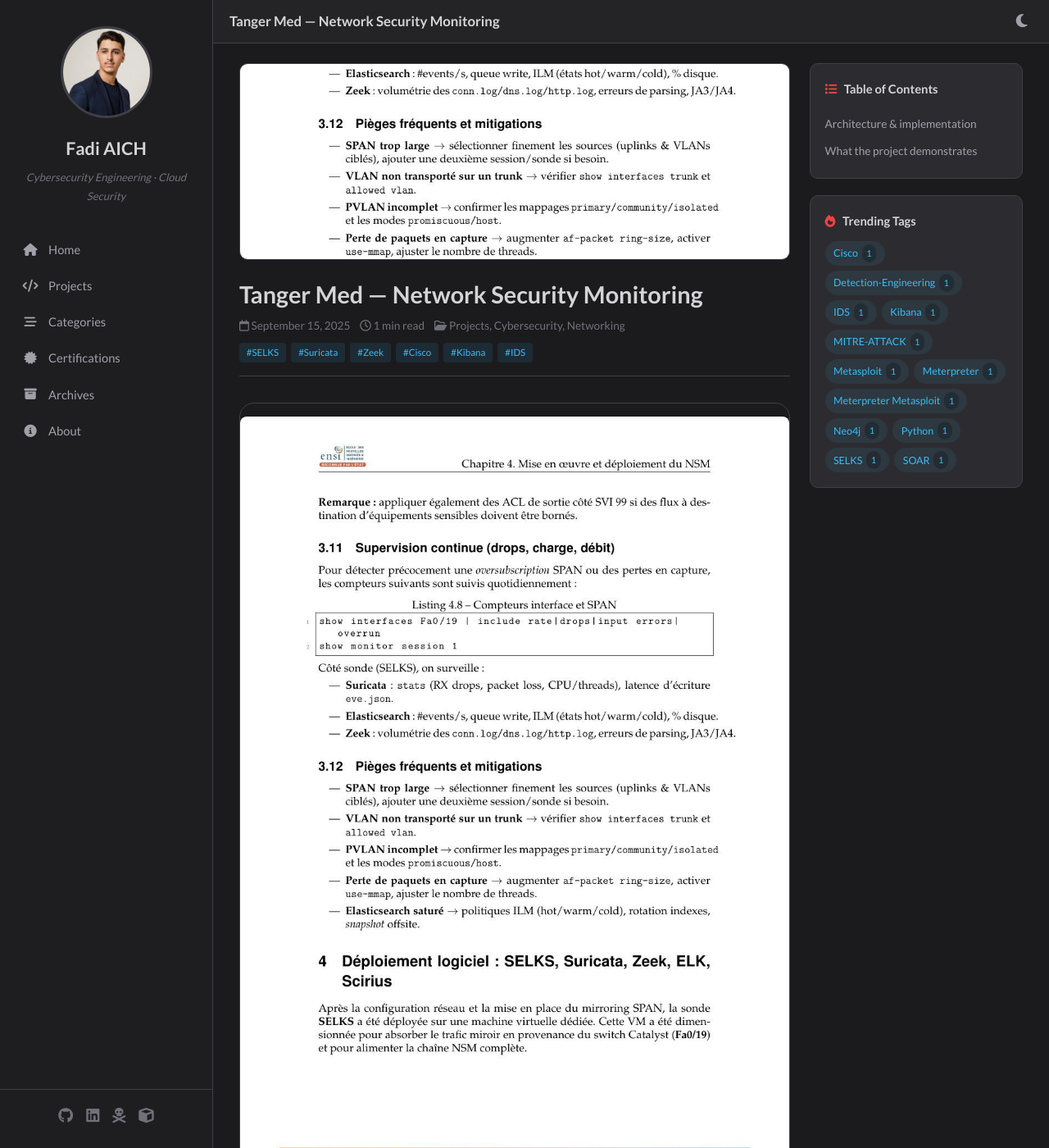
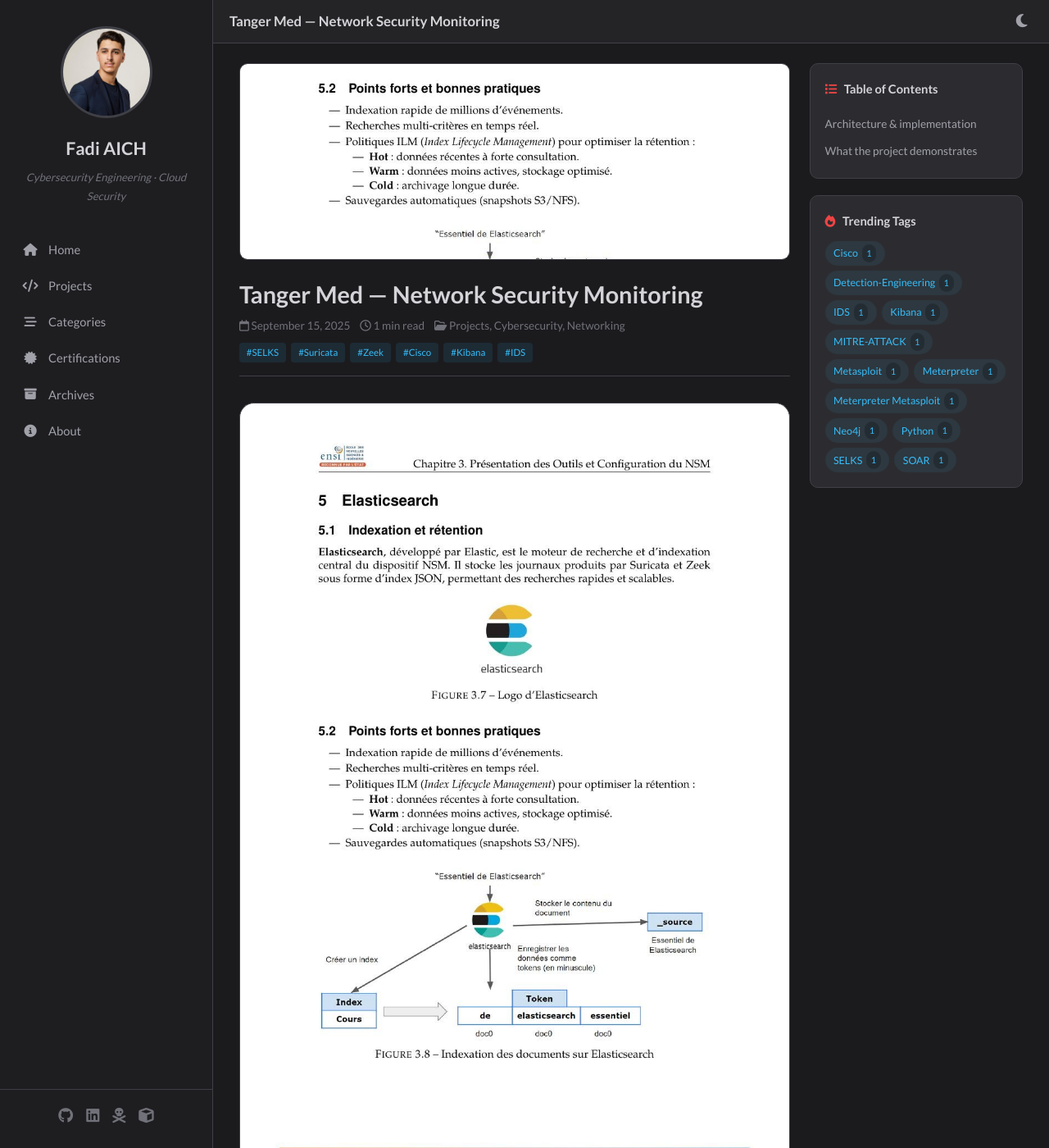
Before and after one commit to Fadi-AICH/Fadi-AICH.github.io, a Jekyll site: the page built from _posts/2025-09-15-tanger-med-network-security-monitoring.md, in a window 1280 px wide and 1400 px high. Shown: the whole window at 82% size. Built offline with Jekyll 4.4.1, drawn with Linux system fonts in a browser that asks for light colours.

Commit message:
Use NSM architecture as case-study cover

```diff
--- a/_posts/2025-09-15-tanger-med-network-security-monitoring.md
+++ b/_posts/2025-09-15-tanger-med-network-security-monitoring.md
@@ -5,12 +5,12 @@
 permalink: /projects/tanger-med-nsm/
 categories: [Projects, Cybersecurity, Networking]
 tags: [SELKS, Suricata, Zeek, Cisco, Kibana, IDS]
-image: /assets/img/tanger-med/tanger-med-p48.jpg
+image: /assets/img/tanger-med/tanger-med-p34.jpg
 excerpt: "Tanger Med internship project: passive Cisco traffic acquisition feeding a SELKS-based NSM stack with Suricata, Zeek, Elasticsearch/Kibana and Scirius."
 ---
 
-<style>.case-hero{border:1px solid var(--border-color);border-radius:18px;overflow:hidden;margin-bottom:1.5rem}.case-hero img{width:100%;display:block}.case-callout{padding:1rem 1.2rem;border-left:3px solid var(--accent);background:rgba(56,189,248,.06);margin:1.2rem 0}.case-gallery{display:grid;grid-template-columns:repeat(2,1fr);gap:1rem}.case-gallery figure{margin:0;border:1px solid var(--border-color);border-radius:12px;overflow:hidden;background:var(--bg-card)}.case-gallery img{width:100%;display:block}.case-gallery figcaption{padding:.65rem;font-size:.78rem;color:var(--text-secondary)}.case-btn{display:inline-block;padding:.6rem .9rem;border:1px solid var(--accent);border-radius:10px;font-weight:700;margin:.4rem .4rem .4rem 0}@media(max-width:700px){.case-gallery{grid-template-columns:1fr}}</style>
-<div class="case-hero"><img src="{{ '/assets/img/tanger-med/tanger-med-p48.jpg' | relative_url }}" alt="Tanger Med NSM project"></div>
+<style>.case-hero{border:1px solid var(--border-color);border-radius:18px;overflow:hidden;margin-bottom:1.5rem;background:#fff}.case-hero img{width:100%;display:block}.case-callout{padding:1rem 1.2rem;border-left:3px solid var(--accent);background:rgba(56,189,248,.06);margin:1.2rem 0}.case-gallery{display:grid;grid-template-columns:repeat(2,1fr);gap:1rem}.case-gallery figure{margin:0;border:1px solid var(--border-color);border-radius:12px;overflow:hidden;background:var(--bg-card)}.case-gallery img{width:100%;display:block}.case-gallery figcaption{padding:.65rem;font-size:.78rem;color:var(--text-secondary)}.case-btn{display:inline-block;padding:.6rem .9rem;border:1px solid var(--accent);border-radius:10px;font-weight:700;margin:.4rem .4rem .4rem 0}@media(max-width:700px){.case-gallery{grid-template-columns:1fr}}</style>
+<div class="case-hero"><img src="{{ '/assets/img/tanger-med/tanger-med-p34.jpg' | relative_url }}" alt="Tanger Med NSM architecture"></div>
 During my cybersecurity/network-monitoring internship at **Tanger Med Port Authority**, I designed and deployed a passive Network Security Monitoring chain combining Cisco traffic mirroring with the SELKS ecosystem.
 <div class="case-callout"><strong>Functional chain:</strong> Cisco SPAN/RSPAN → Suricata + Zeek → Elasticsearch → Kibana → SOC investigation, with Scirius for Suricata rule governance.</div>
 ## Architecture & implementation
```
